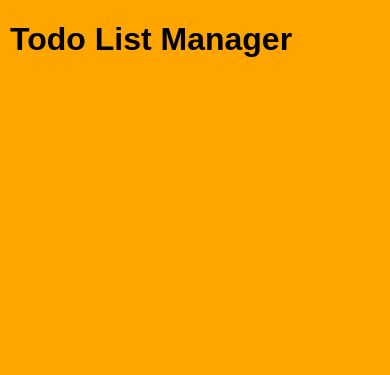
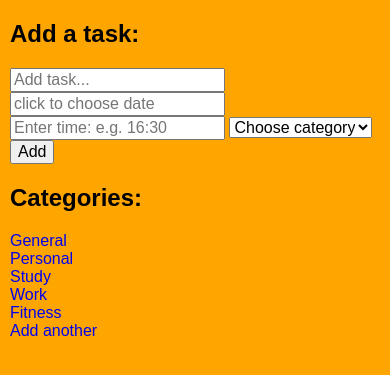
Before and after one commit to linasmnew/todolist, a PHP site: page /user/index.php in a window 390 px wide. Shown: the part 28-403 px from the top of the page. Run offline with PHP 8.4, Linux system fonts and the light colour scheme; the visitor is signed in with stand-in values (Sample User, id 1).

Commit message:
first iteration of user area homepage, mobile first development

```diff
--- a/index.php
+++ b/index.php
@@ -1,4 +1,13 @@
-<?php require('header.php'); ?>
+<?php
+session_start();
+
+if(isset($_SESSION['user_id'])){
+  header('location: user/index.php');
+}
+
+require('header.php');
+
+?>
 
     <section>
       <h1>Todo List Manager</h1>
--- /dev/null
+++ b/user/index.php
@@ -0,0 +1,46 @@
+<?php
+session_start();
+
+if(!isset($_SESSION['user_id'])){
+  header('location: ../register.php');
+}
+
+require('../header.php');
+?>
+
+<script>
+  $(function(){
+    $("#datepicker").datepicker();
+  });
+</script>
+    <section>
+      <h2 class="add_task_title">Add a task:</h2>
+      <form id="add_task_form" method="post">
+        <input type="text" name="task" placeholder="Add task...">
+        <input type="text" name="date" id="datepicker" placeholder="click to choose date">
+        <input type="text" name="time" placeholder="Enter time: e.g. 16:30">
+        <select name="category">
+          <option value="default">Choose category</option>
+          <option value="general">General</option>
+          <option value="personal">Personal</option>
+          <option value="study">Study</option>
+          <option value="work">Work</option>
+          <option value="fitness">Fitness</option>
+        </select>
+        <input type="submit" value="Add" name="add_task">
+      </form>
+    </section>
+
+    <aside class="todo_categories">
+      <h2 class="categories_title">Categories:</h2>
+      <ul>
+          <li><a href="#">General</a></li>
+          <li><a href="#">Personal</a></li>
+          <li><a href="#">Study</a></li>
+          <li><a href="#">Work</a></li>
+          <li><a href="#">Fitness</a></li>
+          <li><a class="last_category" href="#">Add another</a></li>
+      </ul>
+    </aside>
+
+<?php require('../footer.php'); ?>
```
